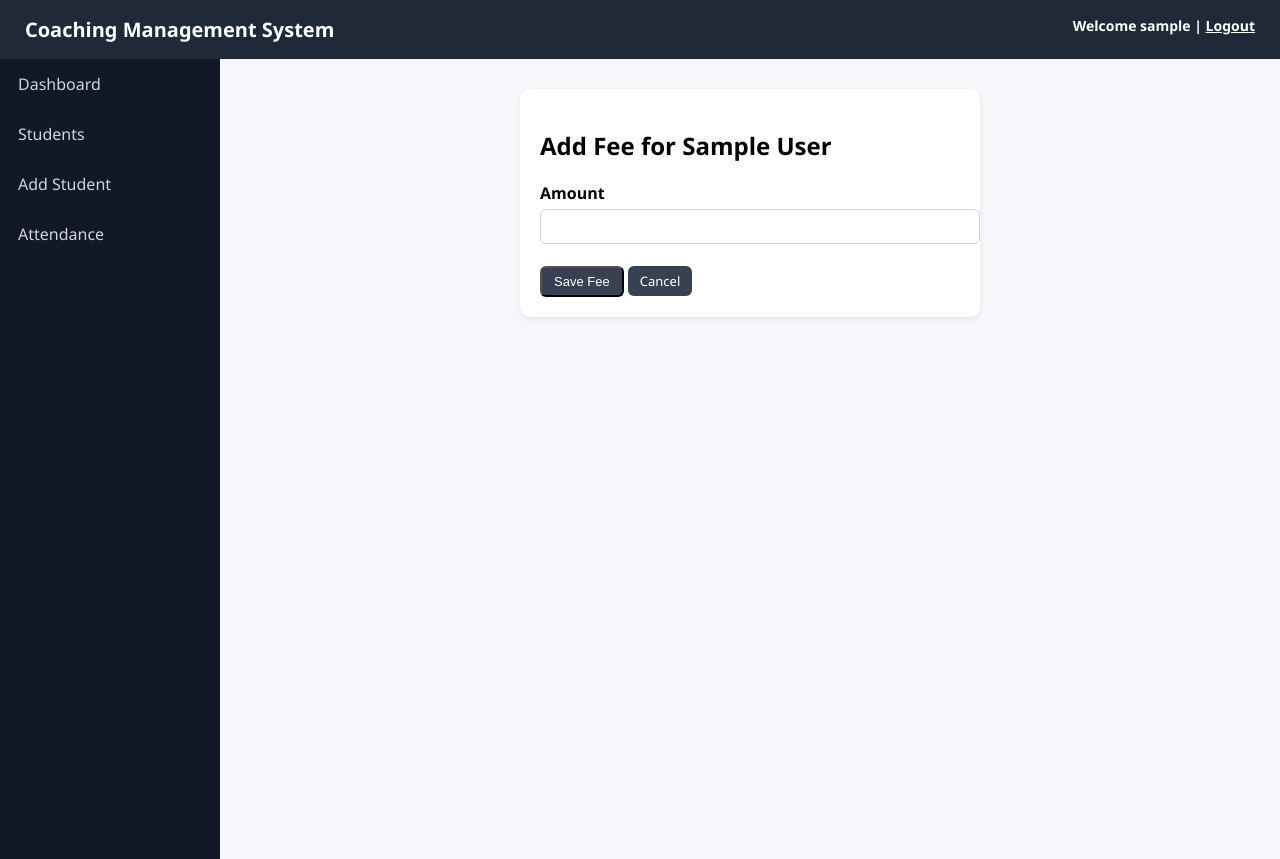
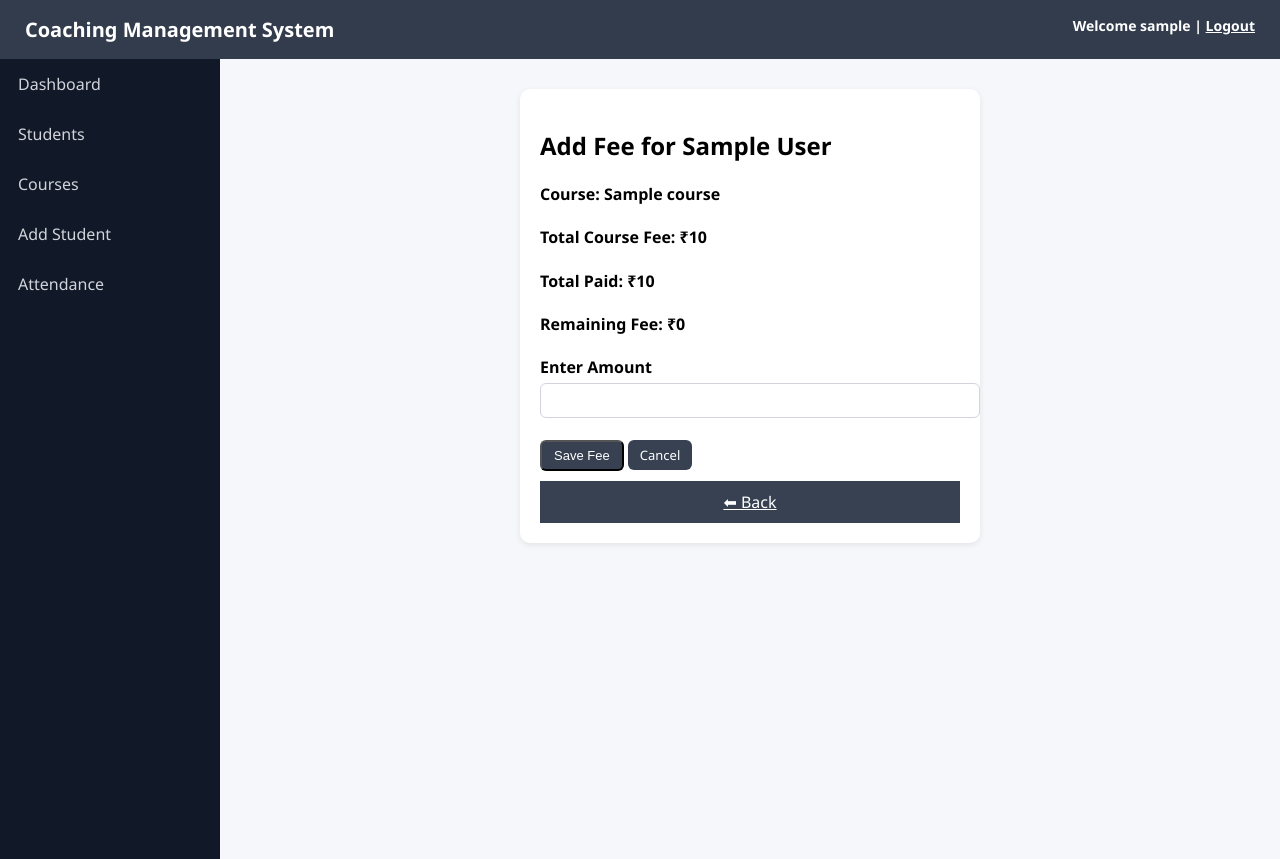
Before and after one commit to Ankita9109/Coaching_management_system, a Django app: page /add-fee/1/ in a window 1280 px wide. Run offline with Django 5.2, Linux system fonts and the light colour scheme; a user stored in the database is signed in; tables that the repository leaves empty hold one stand-in row (values such as "Sample post").

Commit message:
Added Course file

```diff
--- a/coaching_management_system/settings.py
+++ b/coaching_management_system/settings.py
@@ -117,6 +117,7 @@ USE_TZ = True
 
 STATIC_URL = 'static/'
 
+
 STATICFILES_DIRS = [
     BASE_DIR / "static",
 ]
--- a/coaching_management_system/urls.py
+++ b/coaching_management_system/urls.py
@@ -42,6 +42,13 @@ urlpatterns = [
     path('daily-attendance/', views.daily_attendance, name='daily_attendance'),
     path("receipt/<int:fee_id>/", views.fee_receipt, name="fee_receipt"),
 
+    # course all urls
+    path('courses/', views.course_list, name='course_list'),
+    path('courses/add/', views.add_course, name='add_course'),
+    path('courses/edit/<int:id>/', views.edit_course, name='edit_course'),
+    path('courses/delete/<int:id>/', views.delete_course, name='delete_course'),
+
+
     # Forgot password flow
 path('password-reset/',
      auth_views.PasswordResetView.as_view(
--- a/core/static/css/style.css
+++ b/core/static/css/style.css
@@ -1,15 +1,13 @@
-
-
+/* RESET */
 body{
     margin:0;
-    font-family:Segoe UI, Arial;
+    font-family: Segoe UI, Arial;
     background:#f5f7fb;
 }
 
 /* HEADER */
-
 .header{
-    background:#1f2937;
+    background:#323c4d;
     color:white;
     padding:16px 25px;
     font-size:20px;
@@ -22,13 +20,11 @@ body{
 }
 
 /* LAYOUT */
-
 .container{
     display:flex;
 }
 
 /* SIDEBAR */
-
 .sidebar{
     width:220px;
     background:#111827;
@@ -48,14 +44,12 @@ body{
 }
 
 /* CONTENT */
-
 .content{
     flex:1;
     padding:30px;
 }
 
 /* CARD */
-
 .card{
     background:white;
     padding:20px;
@@ -65,24 +59,23 @@ body{
 }
 
 /* TABLE */
-
 table{
     width:100%;
     border-collapse:collapse;
 }
 
-th,td{
+th, td{
     padding:10px;
     border-bottom:1px solid #e5e7eb;
 }
 
 th{
-    background:#f3f4f6;
+    background:#374151;
+    color:white;
     text-align:left;
 }
 
 /* BUTTON */
-
 .btn{
     padding:6px 12px;
     border-radius:6px;
@@ -93,14 +86,13 @@ th{
 }
 
 /* FORM */
-
 form label{
     display:block;
     margin-top:12px;
     font-weight:600;
 }
 
-form input,select{
+form input, select{
     width:100%;
     padding:9px;
     margin-top:5px;
@@ -117,10 +109,37 @@ form input,select{
     border-radius:6px;
     cursor:pointer;
 }
+
 .form-card{
     max-width:420px;
     margin:auto;
 }
+
+/* HEADING */
 h2{
     margin-bottom:20px;
 }
+
+/* TOP BAR (optional use) */
+.top-bar{
+    display:flex;
+    justify-content:space-between;
+    align-items:center;
+}
+
+/* EXTRA BUTTON TYPES */
+.btn-add,
+.btn-edit,
+.btn-delete,
+.btn-save{
+    background:#374151;
+}
+
+.btn-back{
+    display:block;
+    margin-top:10px;
+    background:#374151;
+    padding:10px;
+    color:white;
+    text-align:center;
+}
--- a/core/templates/fees/add_fee.html
+++ b/core/templates/fees/add_fee.html
@@ -6,15 +6,24 @@
 
 <h2>Add Fee for {{ student.name }}</h2>
 
+<h4>Course: {{ student.course.name }}</h4>
+<h4>Total Course Fee: ₹{{ course_fee }}</h4>
+<h4>Total Paid: ₹{{ total_paid }}</h4>
+<h4>Remaining Fee: ₹{{ remaining }}</h4>
+
+{% if error %}
+<p style="color:red;">{{ error }}</p>
+{% endif %}
+
 <form method="post">
 {% csrf_token %}
 
-<label>Amount</label>
+<label>Enter Amount</label>
 <input type="number" name="amount" required>
 
 <br><br>
 
-<button type="submit" class="btn primary">
+<button type="submit" class="btn ">
 Save Fee
 </button>
 
@@ -24,6 +33,8 @@ Cancel
 
 </form>
 
+<a href="javascript:history.back()" class="btn-back">⬅ Back</a>
+
 </div>
 
 {% endblock %}
--- a/core/templates/layout/base.html
+++ b/core/templates/layout/base.html
@@ -7,6 +7,7 @@
 
 <meta name="viewport" content="width=device-width, initial-scale=1.0">
 <link rel="stylesheet" href="{% static 'css/style.css' %}">
+
 
 </head>
 
@@ -23,13 +24,19 @@ Welcome {{ user.username }} |
 {% endif %}
 </div>
 
+
+
+
 <div class="container">
 
 <div class="sidebar">
 <a href="/dashboard/">Dashboard</a>
 <a href="/students/">Students</a>
+<a href="/courses/">Courses</a>
+
 <a href="/add-student/">Add Student</a>
 <a href="/daily-attendance/">Attendance</a>
+
 </div>
 
 <div class="content">
@@ -41,5 +48,6 @@ Welcome {{ user.username }} |
 
 </div>
 
+
 </body>
 </html>
--- a/core/views.py
+++ b/core/views.py
@@ -4,6 +4,8 @@ from django.contrib.auth.decorators import login_required
 from django.contrib.auth.models import User
 from django.core.mail import send_mail
 from django.db.models import Sum
+from .models import Course
+from .forms import CourseForm
 from reportlab.pdfgen import canvas
 import random
 
@@ -78,15 +80,36 @@ def delete_student(request, id):
 def add_fee(request, student_id):
     student = get_object_or_404(Student, id=student_id)
 
+    course_fee = student.course.fee   # course fee
+    total_paid = Fee.objects.filter(student=student).aggregate(
+        total=Sum("amount")
+    )["total"] or 0
+
+    remaining = course_fee - total_paid   # remaining before payment
+
     if request.method == "POST":
-        amount = request.POST.get("amount")
+        amount = int(request.POST.get("amount"))
 
-        if amount:
-            Fee.objects.create(student=student, amount=amount)
+        # validation (extra fee na daale)
+        if amount > remaining:
+            return render(request, "fees/add_fee.html", {
+                "student": student,
+                "course_fee": course_fee,
+                "total_paid": total_paid,
+                "remaining": remaining,
+                "error": "Fee exceeds remaining amount!"
+            })
+
+        Fee.objects.create(student=student, amount=amount)
 
         return redirect("fee_history", student_id=student.id)
 
-    return render(request, "fees/add_fee.html", {"student": student})
+    return render(request, "fees/add_fee.html", {
+        "student": student,
+        "course_fee": course_fee,
+        "total_paid": total_paid,
+        "remaining": remaining
+    })
 
 
 @login_required
@@ -243,6 +266,34 @@ def otp_reset(request):
 
     return render(request, "otp.html")
 
+#  Course List
+def course_list(request):
+    courses = Course.objects.all()
+    return render(request, 'students/course_list.html', {'courses': courses})
+
+#  Add Course
+def add_course(request):
+    form = CourseForm(request.POST or None)
+    if form.is_valid():
+        form.save()
+        return redirect('course_list')
+    return render(request, 'students/course_form.html', {'form': form})
+
+#  Edit Course
+def edit_course(request, id):
+    course = get_object_or_404(Course, id=id)
+    form = CourseForm(request.POST or None, instance=course)
+    if form.is_valid():
+        form.save()
+        return redirect('course_list')
+    return render(request, 'students/course_form.html', {'form': form})
+
+#  Delete Course
+def delete_course(request, id):
+    course = get_object_or_404(Course, id=id)
+    course.delete()
+    return render(request, 'students/ course_list.html')
+
 
 # @login_required
 # def dashboard(request):
```
Also changed, not shown: core/forms.py (+6 -1 lines), core/templates/login.html (+8 -8 lines), core/templates/students/course_form.html (added, +13 -0 lines), core/templates/students/course_list.html (added, +32 -0 lines), core/templates/students/student_list.html (+31 -5 lines).
